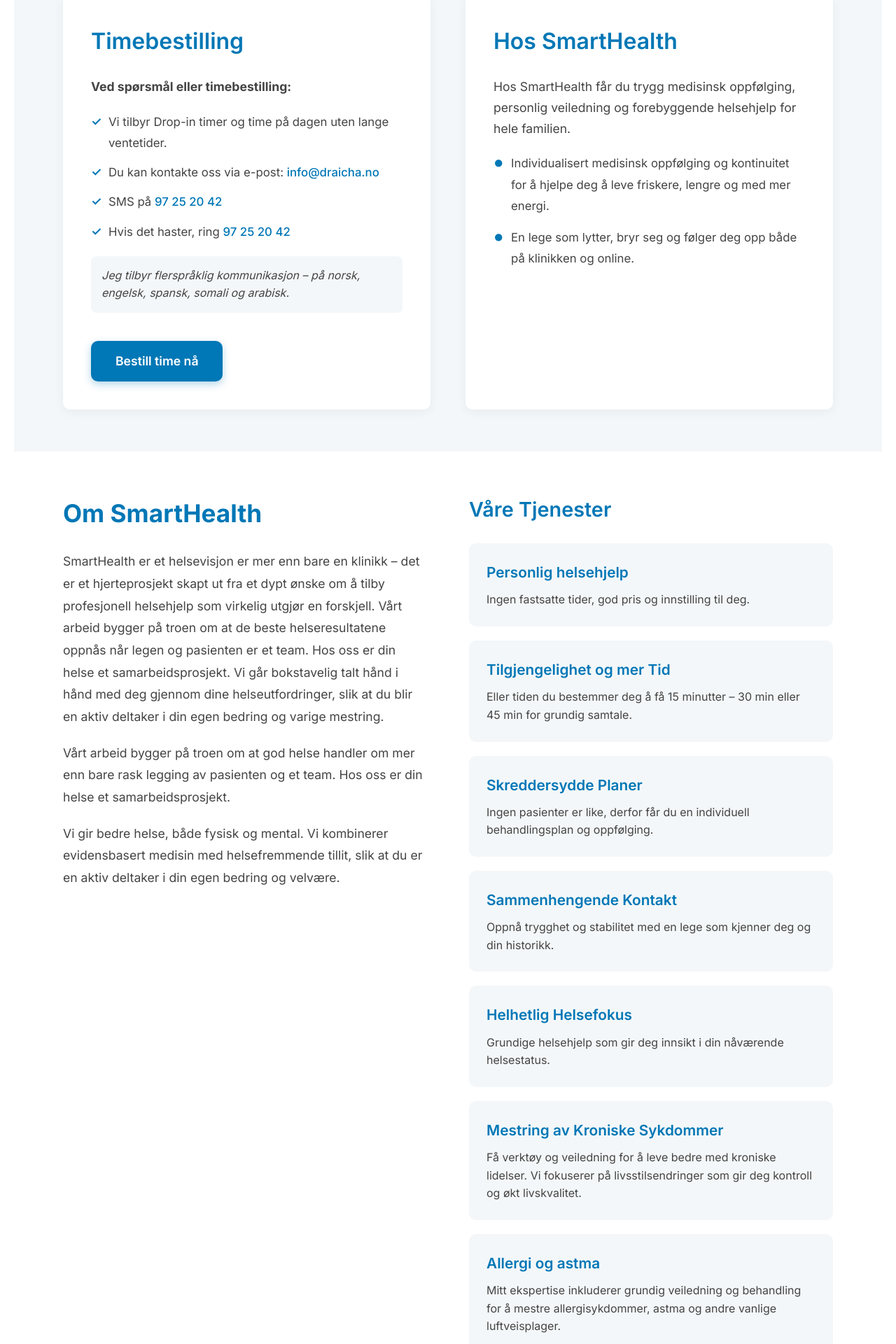
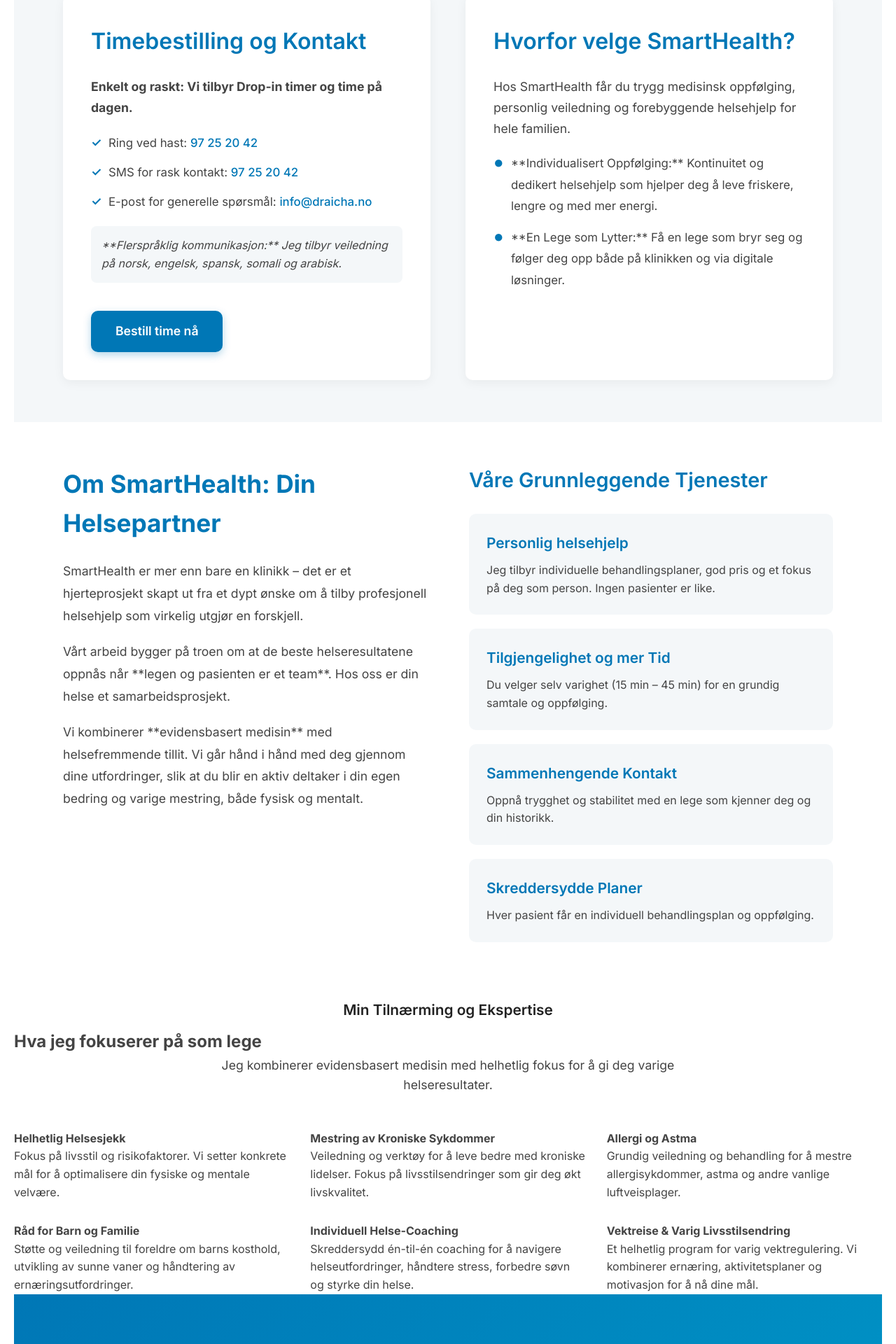
Before and after one commit to aichaib1228-beep/smarthealth-website, a Next.js app: page / in a window 1280 px wide. Shown: the part 665-2585 px from the top of the page at 70% size. Built offline with nearby package versions, Linux system fonts and the light colour scheme.

Commit message:
Revise content and add focus section in Home page
Updated text for better clarity and emphasis on services offered. Added new focus section detailing approach and expertise.

```diff
--- a/app/page.js
+++ b/app/page.js
@@ -3,20 +3,20 @@
 export default function Home() {
   return (
     <div className="home-page">
+
       {/* HERO SECTION */}
       <section className="hero-section-home">
         <div className="hero-content-home">
           <h1 className="hero-title-home">
             Velkommen til SmartHealth
-
-
+            <br /> {/* BRUKER <br /> FOR Å KONTROLLERE LINJESKIFTET */}
             by Dr. Aicha
           </h1>
           <p className="hero-subtitle-home">
-            Din Private allmennlege i Oslo Sentrum
+            Din Private Allmennlege i Oslo Sentrum
           </p>
           <p className="hero-description-home">
-            Vi tilbyr helsetjenester og er en autorisert lege i Oslo.
+            Vi tilbyr grundige og autoriserte helsetjenester. Hos oss får du den tiden du trenger.
           </p>
         </div>
       </section>
@@ -24,22 +24,22 @@
       {/* MAIN CONTENT SECTION */}
       <section className="main-content-section">
         <div className="content-grid">
+
           {/* LEFT COLUMN - BOOKING INFO */}
           <div className="content-column">
-            <h2 className="column-title">Timebestilling</h2>
+            <h2 className="column-title">Timebestilling og Kontakt</h2>
 
             <div className="info-box">
               <p className="info-text">
-                <strong>Ved spørsmål eller timebestilling:</strong>
+                <strong>Enkelt og raskt: Vi tilbyr Drop-in timer og time på dagen.</strong>
               </p>
               <ul className="info-list">
-                <li>Vi tilbyr Drop-in timer og time på dagen uten lange ventetider.</li>
-                <li>Du kan kontakte oss via e-post: <a href="mailto:info@draicha.no" className="text-link">info@draicha.no</a></li>
-                <li>SMS på <a href="sms:+4797252042" className="text-link">97 25 20 42</a></li>
-                <li>Hvis det haster, ring <a href="tel:+4797252042" className="text-link">97 25 20 42</a></li>
+                <li>Ring ved hast: <a href="tel:+4797252042" className="text-link">97 25 20 42</a></li>
+                <li>SMS for rask kontakt: <a href="sms:+4797252042" className="text-link">97 25 20 42</a></li>
+                <li>E-post for generelle spørsmål: <a href="mailto:info@draicha.no" className="text-link">info@draicha.no</a></li>
               </ul>
               <p className="info-note">
-                Jeg tilbyr flerspråklig kommunikasjon – på norsk, engelsk, spansk, somali og arabisk.
+                **Flerspråklig kommunikasjon:** Jeg tilbyr veiledning på norsk, engelsk, spansk, somali og arabisk.
               </p>
             </div>
 
@@ -48,67 +48,51 @@
             </Link>
           </div>
 
-          {/* RIGHT COLUMN - ABOUT SMARTHEALTH */}
+          {/* RIGHT COLUMN - ABOUT SMARTHEALTH (HVA VI GJØR) */}
           <div className="content-column">
-            <h2 className="column-title">Hos SmartHealth</h2>
+            <h2 className="column-title">Hvorfor velge SmartHealth?</h2>
 
             <div className="info-box">
               <p className="info-text">
-                Hos SmartHealth får du trygg medisinsk oppfølging, personlig veiledning og
-                forebyggende helsehjelp for hele familien.
+                Hos SmartHealth får du trygg medisinsk oppfølging, personlig veiledning og forebyggende helsehjelp for hele familien.
               </p>
               <ul className="feature-list">
-                <li>Individualisert medisinsk oppfølging og kontinuitet for å hjelpe deg å leve friskere, lengre og med mer energi.</li>
-                <li>En lege som lytter, bryr seg og følger deg opp både på klinikken og online.</li>
+                <li>**Individualisert Oppfølging:** Kontinuitet og dedikert helsehjelp som hjelper deg å leve friskere, lengre og med mer energi.</li>
+                <li>**En Lege som Lytter:** Få en lege som bryr seg og følger deg opp både på klinikken og via digitale løsninger.</li>
               </ul>
             </div>
           </div>
         </div>
       </section>
 
-      {/* ABOUT SMARTHEALTH SECTION */}
+      {/* ABOUT SMARTHEALTH SECTION (UTDYPNING) */}
       <section className="about-smarthealth-section">
         <div className="about-grid">
           <div className="about-text-column">
-            <h2 className="section-title-home">Om SmartHealth</h2>
+            <h2 className="section-title-home">Om SmartHealth: Din Helsepartner</h2>
             <p className="about-paragraph">
-              SmartHealth er et helsevisjon er mer enn bare en klinikk – det
-              er et hjerteprosjekt skapt ut fra et dypt ønske om å tilby
-              profesjonell helsehjelp som virkelig utgjør en forskjell. Vårt
-              arbeid bygger på troen om at de beste helseresultatene
-              oppnås når legen og pasienten er et team. Hos oss er din
-              helse et samarbeidsprosjekt. Vi går bokstavelig talt hånd i
-              hånd med deg gjennom dine helseutfordringer, slik at du blir
-              en aktiv deltaker i din egen bedring og varige mestring.
+              SmartHealth er mer enn bare en klinikk – det er et hjerteprosjekt skapt ut fra et dypt ønske om å tilby profesjonell helsehjelp som virkelig utgjør en forskjell.
             </p>
             <p className="about-paragraph">
-              Vårt arbeid bygger på troen om at god helse handler om mer
-              enn bare rask legging av pasienten og et team. Hos oss er din
-              helse et samarbeidsprosjekt.
+              Vårt arbeid bygger på troen om at de beste helseresultatene oppnås når **legen og pasienten er et team**. Hos oss er din helse et samarbeidsprosjekt.
             </p>
             <p className="about-paragraph">
-              Vi gir bedre helse, både fysisk og mental. Vi kombinerer
-              evidensbasert medisin med helsefremmende tillit, slik at du er
-              en aktiv deltaker i din egen bedring og velvære.
+              Vi kombinerer **evidensbasert medisin** med helsefremmende tillit. Vi går hånd i hånd med deg gjennom dine utfordringer, slik at du blir en aktiv deltaker i din egen bedring og varige mestring, både fysisk og mentalt.
             </p>
           </div>
 
+          {/* SERVICES COLUMN - NÅ KUN MED GRUNNLEGGENDE INFO FOR Å UNNGÅ DUPLIKATER */}
           <div className="services-column">
-            <h3 className="services-title-home">Våre Tjenester</h3>
+            <h3 className="services-title-home">Våre Grunnleggende Tjenester</h3>
 
             <div className="service-item-home">
               <h4>Personlig helsehjelp</h4>
-              <p>Ingen fastsatte tider, god pris og innstilling til deg.</p>
+              <p>Jeg tilbyr individuelle behandlingsplaner, god pris og et fokus på deg som person. Ingen pasienter er like.</p>
             </div>
 
             <div className="service-item-home">
               <h4>Tilgjengelighet og mer Tid</h4>
-              <p>Eller tiden du bestemmer deg å få 15 minutter – 30 min eller 45 min for grundig samtale.</p>
-            </div>
-
-            <div className="service-item-home">
-              <h4>Skreddersydde Planer</h4>
-              <p>Ingen pasienter er like, derfor får du en individuell behandlingsplan og oppfølging.</p>
+              <p>Du velger selv varighet (15 min – 45 min) for en grundig samtale og oppfølging.</p>
             </div>
 
             <div className="service-item-home">
@@ -117,34 +101,57 @@
             </div>
 
             <div className="service-item-home">
-              <h4>Helhetlig Helsefokus</h4>
-              <p>Grundige helsehjelp som gir deg innsikt i din nåværende helsestatus.</p>
+              <h4>Skreddersydde Planer</h4>
+              <p>Hver pasient får en individuell behandlingsplan og oppfølging.</p>
             </div>
+            {/* MER SPESIFIKKE TJENESTER ER FLYTTET TIL FOCUS SECTION */}
+          </div>
+        </div>
+      </section>
 
-            <div className="service-item-home">
-              <h4>Mestring av Kroniske Sykdommer</h4>
-              <p>Få verktøy og veiledning for å leve bedre med kroniske lidelser. Vi fokuserer på livsstilsendringer som gir deg kontroll og økt livskvalitet.</p>
-            </div>
+      {/* NY SEKSJON: FOCUS SECTION - 'Hva jeg fokuserer på som lege' */}
+      <section className="focus-section-home">
+        <div className="focus-header">
+          <p className="focus-subtitle">Min Tilnærming og Ekspertise</p>
+          <h2 className="focus-title">Hva jeg fokuserer på som lege</h2>
+          <p className="focus-description">Jeg kombinerer evidensbasert medisin med helhetlig fokus for å gi deg varige helseresultater.</p>
+        </div>
 
-            <div className="service-item-home">
-              <h4>Allergi og astma</h4>
-              <p>Mitt ekspertise inkluderer grundig veiledning og behandling for å mestre allergisykdommer, astma og andre vanlige luftveisplager.</p>
-            </div>
+        <div className="focus-grid">
+          {/* Box 1 */}
+          <div className="focus-item-box">
+            <h4>Helhetlig Helsesjekk</h4>
+            <p>Fokus på livsstil og risikofaktorer. Vi setter konkrete mål for å optimalisere din fysiske og mentale velvære.</p>
+          </div>
 
-            <div className="service-item-home">
-              <h4>Råd og Veiledning for Barn og Familie</h4>
-              <p>Støtte og veiledning til foreldre om barns kosthold, utvikling av sunne vaner, og håndtering av ernæringsutfordringer i familien.</p>
-            </div>
+          {/* Box 2 */}
+          <div className="focus-item-box">
+            <h4>Mestring av Kroniske Sykdommer</h4>
+            <p>Veiledning og verktøy for å leve bedre med kroniske lidelser. Fokus på livsstilsendringer som gir deg økt livskvalitet.</p>
+          </div>
 
-            <div className="service-item-home">
-              <h4>Din Helsepartner – Individuell Coaching</h4>
-              <p>Få skreddersydd én-til-én coaching for å navigere helseutfordringer, håndtere stress, forbedre søvn og styrke din mentale og fysiske helse.</p>
-            </div>
+          {/* Box 3 */}
+          <div className="focus-item-box">
+            <h4>Allergi og Astma</h4>
+            <p>Grundig veiledning og behandling for å mestre allergisykdommer, astma og andre vanlige luftveisplager.</p>
+          </div>
 
-            <div className="service-item-home">
-              <h4>Vektreise & Varig Livsstilsendring</h4>
-              <p>Et helhetlig program for varig vektregulering. Vi kombinerer ernæring, aktivitetsplaner og motivasjon for å hjelpe deg nå dine mål og opprettholde dem.</p>
-            </div>
+          {/* Box 4 */}
+          <div className="focus-item-box">
+            <h4>Råd for Barn og Familie</h4>
+            <p>Støtte og veiledning til foreldre om barns kosthold, utvikling av sunne vaner og håndtering av ernæringsutfordringer.</p>
+          </div>
+
+          {/* Box 5 */}
+          <div className="focus-item-box">
+            <h4>Individuell Helse-Coaching</h4>
+            <p>Skreddersydd én-til-én coaching for å navigere helseutfordringer, håndtere stress, forbedre søvn og styrke din helse.</p>
+          </div>
+
+          {/* Box 6 */}
+          <div className="focus-item-box">
+            <h4>Vektreise & Varig Livsstilsendring</h4>
+            <p>Et helhetlig program for varig vektregulering. Vi kombinerer ernæring, aktivitetsplaner og motivasjon for å nå dine mål.</p>
           </div>
         </div>
       </section>
```
